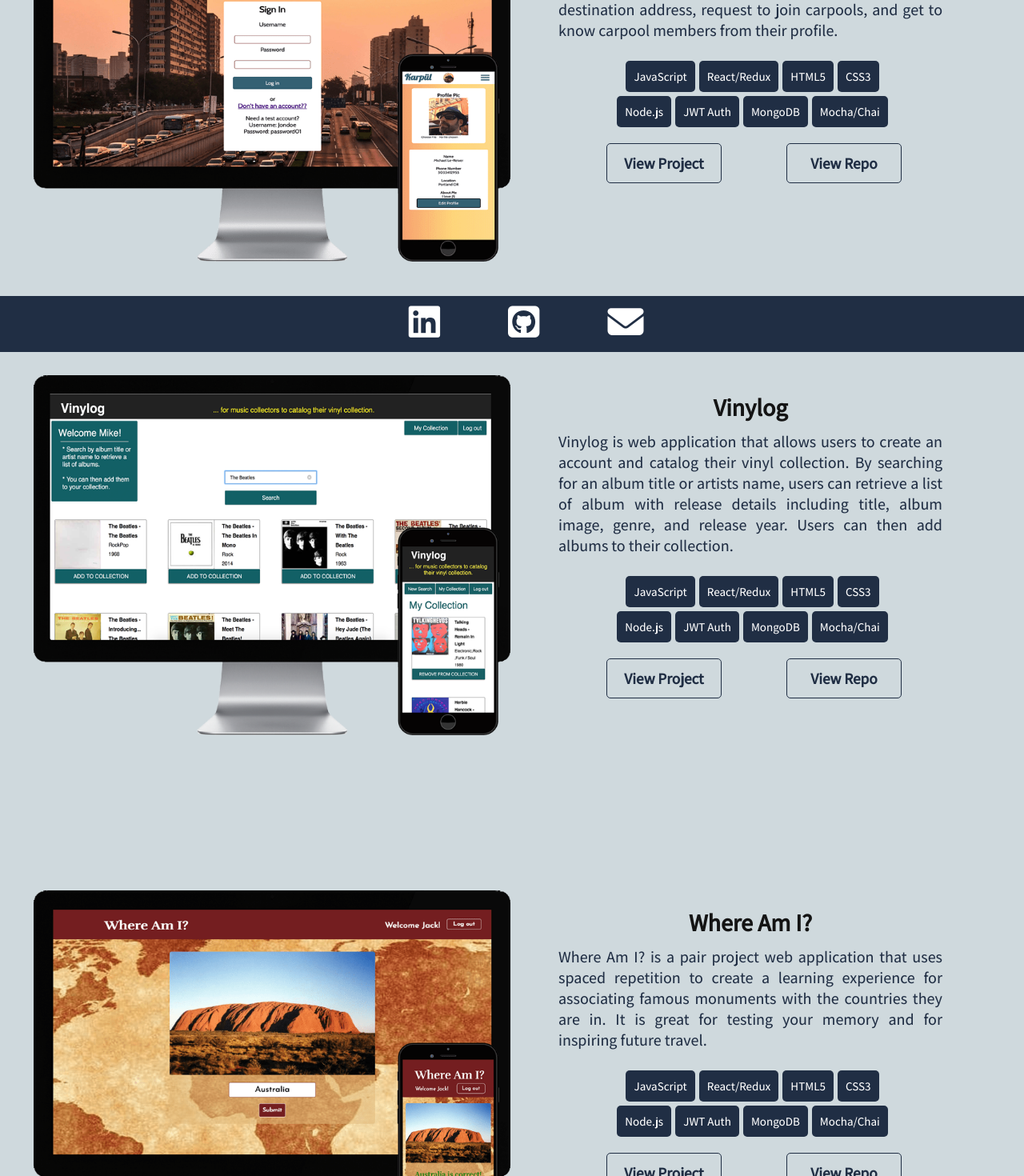
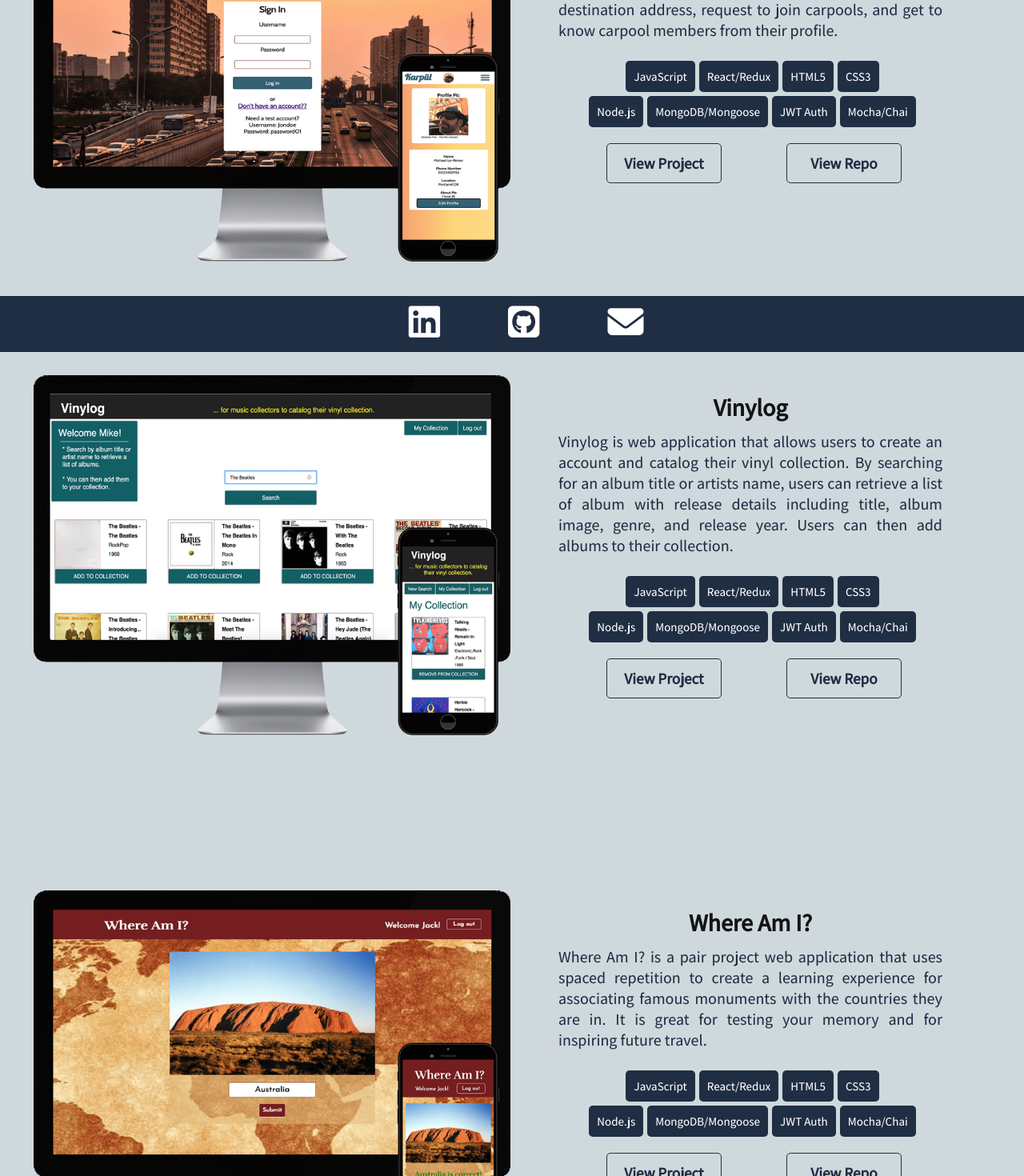
Before and after one commit to LeReiver/new-portfolio, a React (Create React App) app: page /projects in a window 1280 px wide. Shown: the part 360-1830 px from the top of the page at 80% size. Built offline with nearby package versions, Linux system fonts and the light colour scheme; a web font is replaced by a local one.

Commit message:
centered navigaion dropdown text

```diff
--- a/src/components/about/about.css
+++ b/src/components/about/about.css
@@ -63,12 +63,10 @@ p.p2.left.about {
 
   #about {
     margin-top: -360px;
-    /* margin-bottom: 20px; */
     background-position: top right;
+    margin-bottom: 20px;
   }
 }
-
-
 
 @media only screen and (max-width: 550px) {
 
--- a/src/components/about/about.js
+++ b/src/components/about/about.js
@@ -4,9 +4,7 @@ import './about.css';
 export default class About extends Component {
   render() {
     return (
-      <section role="complementary" id="about"
-        //  style ={ { backgroundImage: "url('../../images/hero4.jpg')"}}
-         >
+      <section role="complementary" id="about">
         <h1 className="about-title">Driven by Curiosity, Technology, Sound, and Design</h1>
           <p className="p2 left about">Seeking a position where I can assist and contribute to a team of dynamic developers while strengthening my skills utilizing JavaScript, React, Redux, Node, HTML5, &amp; CSS3.
           </p>
--- a/src/components/header/header.css
+++ b/src/components/header/header.css
@@ -185,7 +185,7 @@ nav .navNarrow .narrowLinks a {
 
   nav .navNarrow .narrowLinks a {
     width: 100%;
-    margin-right: 35px;
+    margin-right: 45px;
     font-size: 28px;
     margin-top: -35px;
     padding: 5%;
--- a/src/components/main/main.css
+++ b/src/components/main/main.css
@@ -41,9 +41,6 @@ p.p2.heading {
 }
 
 @media only screen and (max-width: 550px) {
-  main {
-  padding-bottom: 20px;
-  }
 
   p, p.p2,
   .main-title {
@@ -97,6 +94,7 @@ p.p2.heading {
 
   p.p2.heading {
     margin-bottom: 40px;
+    margin-top: -40px;
   }
 
 }
--- a/src/components/projects/projects.js
+++ b/src/components/projects/projects.js
@@ -26,8 +26,8 @@ render() {
             </ul>
             <ul>
               <li>Node.js</li>
+              <li>MongoDB/Mongoose</li>
               <li>JWT Auth</li>
-              <li>MongoDB</li>
               <li>Mocha/Chai</li>
             </ul>
           </div>
@@ -62,8 +62,8 @@ render() {
             </ul>
             <ul>
               <li>Node.js</li>
+              <li>MongoDB/Mongoose</li>
               <li>JWT Auth</li>
-              <li>MongoDB</li>
               <li>Mocha/Chai</li>
             </ul>
           </div>
@@ -98,8 +98,8 @@ render() {
             </ul>
             <ul>
               <li>Node.js</li>
+              <li>MongoDB/Mongoose</li>
               <li>JWT Auth</li>
-              <li>MongoDB</li>
               <li>Mocha/Chai</li>
             </ul>
           </div>
@@ -124,6 +124,7 @@ render() {
           <h2 className="app-h2">Planned Pantry</h2>
           <p className="project-p desc">Planned Pantry is a React-Native app that allows users to create a private and secure account to plan and log your weekly meals. Users create meals with meal times and are able to add them to their meals list.</p>
         <ul>
+          <li>JavaScript</li>
           <li>React-Native</li>
           <li>Firebase DB</li>
           <li>Firebase User Auth</li>
```
